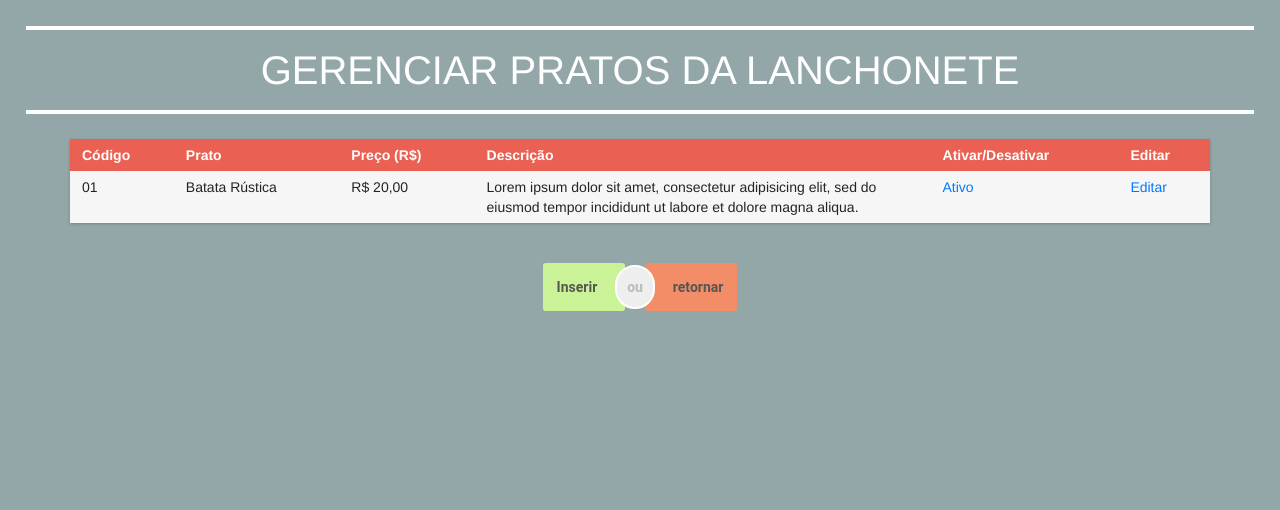
After one commit to AndreSaxton/Projeto-de-Lab.Eng.Soft., a PHP site: page /Front/gerencia-prato.php in a window 1280 px wide. The commit adds this page. Shown: the top 510 px of the page. Run offline with PHP 8.4, Linux system fonts and the light colour scheme; the visitor is signed in with stand-in values (Sample User, id 1); some libraries are stand-ins or nearby versions.

Commit message:
Disponível Layout de pratos

```diff
--- a/Front/admin.php
+++ b/Front/admin.php
@@ -26,7 +26,7 @@ include('header-adm.php'); ?>
 							<p class="text-bloco">Gerenciar <br> Usuarios</p>
 						</div>
 					</a>
-					<a href="https://www.devmedia.com.br/javascript-redirect-redirecionando-o-usuario-com-window-location/39809">
+					<a href="http://localhost/Front/gerencia-prato.php">
 						<div class="box-item" style="background-color:#97bf0d;">
 							<img src="./Icones/pratos.png" class="img-responsive">
 							<p class="text-bloco">Gerenciar <br> Pratos</p>
--- /dev/null
+++ b/Front/gerencia-prato.php
@@ -0,0 +1,125 @@
+<?php
+//verifica caso de usuário logado e se não tiver limpa as variaveis e o manda de volta ao login
+session_start();
+if((!isset ($_SESSION['login']) == true) and (!isset ($_SESSION['senha']) == true))
+{
+  unset($_SESSION['login']);
+  unset($_SESSION['senha']);
+  header('location:admin-login.php');
+}
+
+include('header-adm.php');
+ ?>
+<style> body{background-color: #93a6a8;} </style>
+<section style="margin: 2%;">
+	<hr style="border:white 2px solid;">
+		<h1 style="text-align: center; color: white;"> GERENCIAR PRATOS DA LANCHONETE </h1>
+	<hr style="border:white 2px solid;">
+</section>
+<section>
+	<div class="container">
+		<div class="row">
+
+			<div class="table">
+
+			    <div class="row header">
+			      <div class="cell">
+			        Código
+			      </div>
+			      <div class="cell">
+			        Prato
+			      </div>
+			      <div class="cell">
+			        Preço (R$)
+			      </div>
+			      <div class="cell" style="width: 40%;">
+			        Descrição
+			      </div>
+			      <div class="cell">
+			        Ativar/Desativar
+			      </div>
+			      <div class="cell">
+			        Editar
+			      </div>
+			    </div>
+			    <?php //aqui começa o foreach para gerar as linhas da tabela, tem um exemplo em 'dados-lanchonete.php"' ?>
+  					<div class="row">
+				      <div class="cell" data-title="codigo">
+				        01
+				      </div>
+				      <div class="cell" data-title="prato">
+				        Batata Rústica
+				      </div>
+				      <div class="cell" data-title="preco">
+				        R$ 20,00
+				      </div>
+				      <div class="cell" data-title="descricao">
+				        Lorem ipsum dolor sit amet, consectetur adipisicing elit, sed do eiusmod
+				        tempor incididunt ut labore et dolore magna aliqua.
+				      </div>
+				      <div class="cell" data-title="desativar">
+				        <a href="#"> Ativo </a>
+				      </div>
+				      <div class="cell" data-title="editar">
+				        <a href="#" class="atualizar"> Editar </a>
+				      </div>
+				    </div>
+
+			 </div>
+			<div style="margin: 0 auto;">
+				<input class="yes-or-no-field">
+					<button class="yes-button blur-hover btn-acao inserir" data-item="prato">Inserir</button>
+					<button class="or-button rectangalize-hover btn-acao">ou</button>
+					<button class="no-button blur-hover btn-acao retornar"> retornar</button>
+				</input>
+			</div>
+
+		</div>
+	</div>
+</section>
+<section id="formulario-edicao" style="display: none;">
+	<div class="container">
+		<div class="row">
+			<form id="pratos-editar-form">
+			  <div class="form-group">
+			    <label for="codigo" class="form-label">Código</label>
+			    <input type="text" class="form-control" id="codigo" name="codigo" value="<?php //adicionar ?>">
+			  </div>
+			  <div class="form-group">
+			    <label for="prato" class="form-label">Prato</label>
+			    <input type="text" class="form-control" id="prato" name="prato" value="<?php //adicionar ?>">
+			  </div>
+			  <div class="form-group" >
+			    <label for="preco" class="form-label">preco</label>
+			    <input type="email" class="form-control" id="preco" name="preco" value="<?php //adicionar ?>">
+			  </div>
+			  <div class="form-group">
+			    <label for="descricao" class="form-label">Endereço Completo</label>
+			    <input type="text" class="form-control" id="descricao" name="descricao" value="<?php //adicionar ?>">
+			  </div>
+			  <button type="submit" class="blur-hover yes-button btn-acao submit" style="padding: 10px 25px;">Submit</button>
+			</form>
+		</div>
+	</div>
+</section>
+<section id="formulario-insercao" style="display: none;">
+	<div class="container">
+		<div class="row">
+			<form id="pratos-inserir-form">
+			  <div class="form-group">
+			    <label for="prato" class="form-label">Prato</label>
+			    <input type="text" class="form-control" id="prato" name="prato">
+			  </div>
+			  <div class="form-group" >
+			    <label for="preco" class="form-label">Preço</label>
+			    <input type="email" class="form-control" id="preco" name="preco">
+			  </div>
+			  <div class="form-group">
+			    <label for="descricao" class="form-label">Descrição</label>
+			    <input type="text" class="form-control" id="descricao" name="descricao">
+			  </div>
+			  <button type="submit" class="blur-hover yes-button btn-acao submit" style="padding: 10px 25px;">Submit</button>
+			</form>
+		</div>
+	</div>
+</section>
--- a/Front/script.js
+++ b/Front/script.js
@@ -84,18 +84,24 @@ $( document ).ready(function() {
 	});
 
 	$('.atualizar').click(function() {
-		var opcao = $(this).data("item");
-		$('#formulario-edicao').slideDown();
-		// switch(opcao) {
-		// 	case 'lanchonete':
-		// 	    alert('lanchonete');
-		// 	break;
-		//   	case 'teste':
-		// 	    alert('não');
-		// 	break;
-		//   	default:
-		//     alert('caso excessão');
-		// }
+		if($('#formulario-edicao').hasClass('aberto')){
+			$('#formulario-edicao').removeClass('aberto');
+			$('#formulario-edicao').slideUp();
+		}else{
+			$('#formulario-edicao').addClass('aberto');
+			$('#formulario-edicao').slideDown();
+		}
+
+	});
+
+	$('.inserir').click(function() {
+		if($('#formulario-insercao').hasClass('aberto')){
+			$('#formulario-insercao').removeClass('aberto');
+			$('#formulario-insercao').slideUp();
+		}else{
+			$('#formulario-insercao').addClass('aberto');
+			$('#formulario-insercao').slideDown();
+		}
 	});
 
 });
--- a/Front/style.css
+++ b/Front/style.css
@@ -300,7 +300,7 @@ body {
     position: relative;
 }
 
-#formulario-edicao form{
+#formulario-edicao form, #formulario-insercao form{
     margin: 0 auto;
     width: 100%;
     padding: 5% 10%;
```
